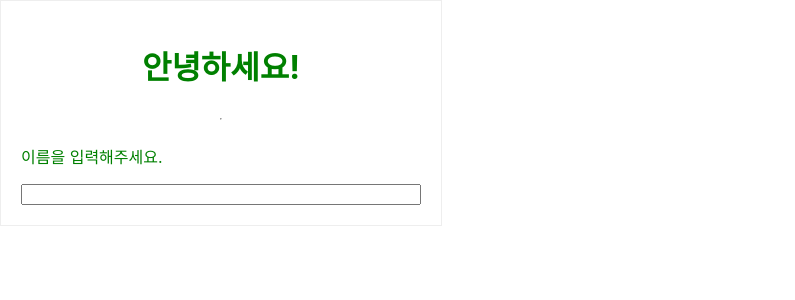
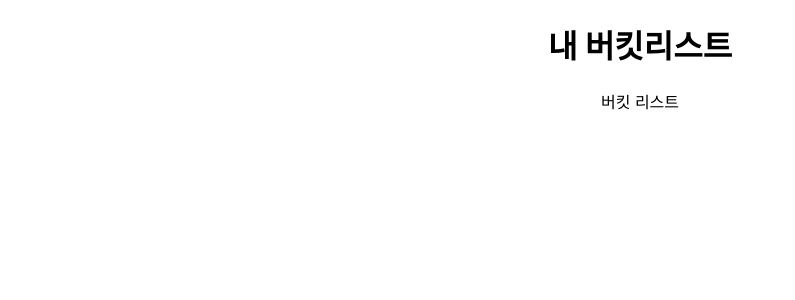
Before and after one commit to sonhosu/React-spartaCoding-, a React (Create React App) app: page / in a window 1280 px wide. Shown: the top 300 px of the page, without its empty margins (0-795 px from the left). Built offline with nearby package versions, Linux system fonts and the light colour scheme.

Commit message:
함수형 컴포넌트

```diff
--- a/src/App.js
+++ b/src/App.js
@@ -1,29 +1,17 @@
+import React from 'react';
 import logo from './logo.svg';
 import './App.css';
+// BucketList 컴포넌트를 import 해옵니다.
+// import [컴포넌트 명] from [컴포넌트가 있는 파일경로];
+import BucketList from './BucketList';
 
 function App() {
 
-
-  const styles = {
-    color: "green",
-    border: '1px solid #eee',
-    padding: '20px',
-    display: 'flex', //
-    width:'100vw',
-    maxWidth:'400px',
-    flexDirection:'column',//세로정렬
-
-  };
-
-
   return (
     <div className="App">
-      <div style={styles}>
-        <h1 style={{color: 'green'}}>안녕하세요!</h1>
-        <hr style={{with: '100%'} }/>
-        <p style={{textAlign: 'left'}}>이름을 입력해주세요.</p>
-        <input type="text"></input>
-      </div>
+      <h1>내 버킷리스트</h1>
+      {/* 컴포넌트를 넣어줍니다. */}
+      <BucketList/>
     </div>
   );
 }
--- /dev/null
+++ b/src/BucketList.js
@@ -0,0 +1,27 @@
+// 리액트 패키지를 불러옵니다.
+import React from 'react';
+
+// 함수형 컴포넌트는 이렇게 쓸 수도 있고
+// function Bucketlist(props){
+//     return (
+//         <div>버킷 리스트</div>
+//     );
+// }
+
+// 이렇게 쓸 수도 있어요. =>가 들어간 함수를 화살표 함수라고 불러요.
+// 저희는 앞으로 화살표 함수를 사용할거예요.
+// 앗 () 안에 props! 부모 컴포넌트에게 받아온 데이터입니다.
+// js 함수가 값을 받아오는 것과 똑같이 받아오네요.
+const BucketList = (props) => {
+
+    // 컴포넌트가 뿌려줄 ui 요소(리엑트 엘리먼트라고 불러요.)를 반환해줍니다.
+    return (
+        <div>
+            버킷 리스트
+        </div>
+    );
+}
+
+// 우리가 만든 함수형 컴포넌트를 export 해줍니다.
+// export 해주면 다른 컴포넌트에서 BucketList 컴포넌트를 불러다 쓸 수 있어요.
+export default BucketList;
```
